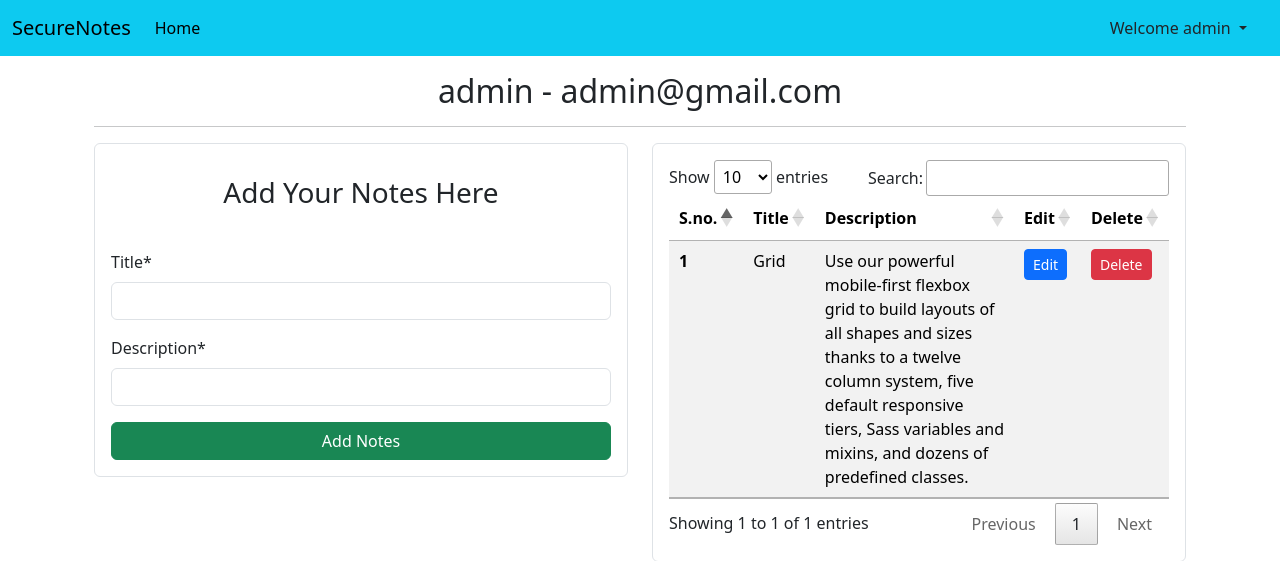
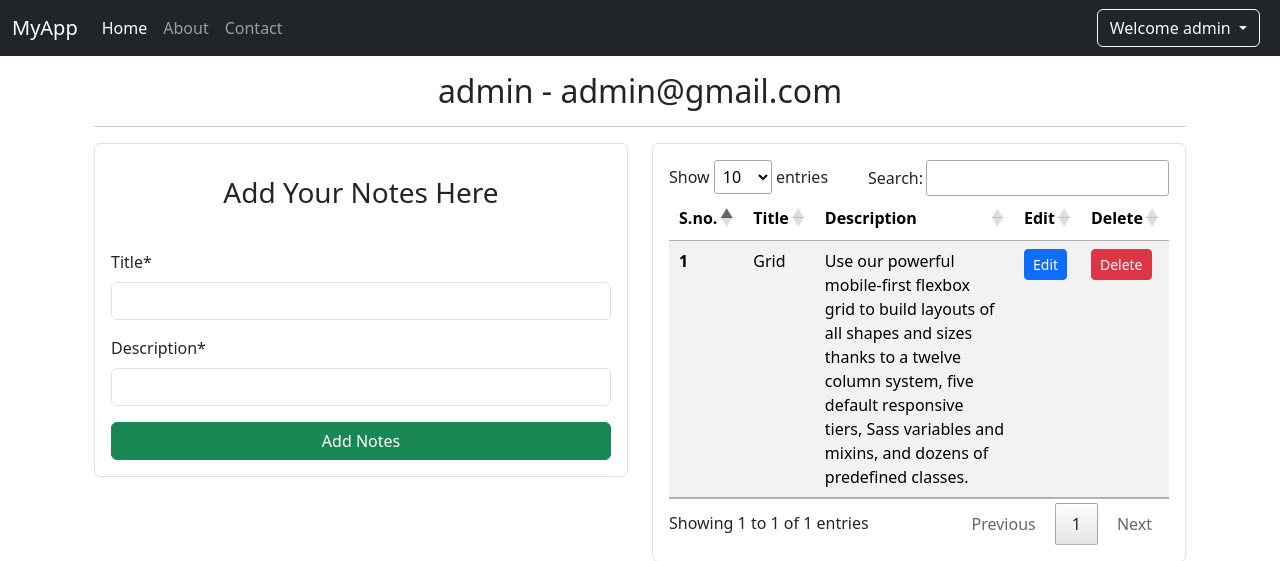
Before and after one commit to Himanshut1806/Secure-Notes, a Django app: page / in a window 1280 px wide. Shown: the top 561 px of the page. Run offline with Django 5.2, Linux system fonts and the light colour scheme; a user stored in the database is signed in; data comes from the database, SQL or seed files in the repository; both versions use the stored data as it was after the commit; some libraries are stand-ins or nearby versions.

Commit message:
first commit

```diff
--- a/templates/layout.html
+++ b/templates/layout.html
@@ -16,38 +16,46 @@
 </head>
 
 <body>
-  <nav class="navbar navbar-expand-lg bg-info">
+  <nav class="navbar navbar-expand-lg bg-dark navbar-dark">
   <div class="container-fluid">
-      <a class="navbar-brand" href="/">SecureNotes</a>
-      <button class="navbar-toggler" type="button" data-bs-toggle="collapse" data-bs-target="#navbarSupportedContent"
-        aria-controls="navbarSupportedContent" aria-expanded="false" aria-label="Toggle navigation">
+    <a class="navbar-brand" href="/">MyApp</a>
+    <button class="navbar-toggler" type="button" data-bs-toggle="collapse" data-bs-target="#navbarSupportedContent">
       <span class="navbar-toggler-icon"></span>
     </button>
     <div class="collapse navbar-collapse" id="navbarSupportedContent">
       <ul class="navbar-nav me-auto mb-2 mb-lg-0">
         <li class="nav-item">
-            <a class="nav-link active" aria-current="page" href="/">Home</a>
+          <a class="nav-link active" href="/">Home</a>
+        </li>
+        <li class="nav-item">
+          <a class="nav-link" href="/about/">About</a>
+        </li>
+        <li class="nav-item">
+          <a class="nav-link" href="/contact/">Contact</a>
         </li>
       </ul>
       <div class="d-flex align-items-center">
         {% if user.is_authenticated %}
           <div class="dropdown mx-2">
-            <button class="btn dropdown-toggle" type="button" data-bs-toggle="dropdown" aria-expanded="false">
+            <button class="btn btn-outline-light dropdown-toggle" type="button" data-bs-toggle="dropdown">
               Welcome {{request.user}}
             </button>
             <ul class="dropdown-menu dropdown-menu-end">
+              <li><a class="dropdown-item" href="/profile/">Profile</a></li>
               <li><a class="dropdown-item" href="/logout">Logout</a></li>
             </ul>
           </div>
         {% else %}
           <div class="mx-2">
             <a href="/signup/" class="btn btn-danger">SignUp</a>
+            <a href="/login/" class="btn btn-outline-light ms-2">Login</a>
           </div>
         {% endif %}
       </div>
     </div>
   </div>
 </nav>
+
   <div class="container mt-3">
     {% block body %}
 
```
Also changed, not shown: db.sqlite3. Lines whose indentation alone changed are shown as unchanged.
